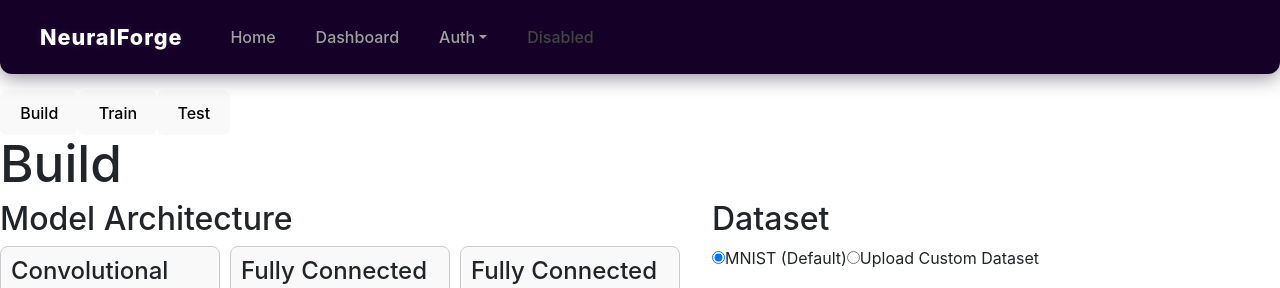
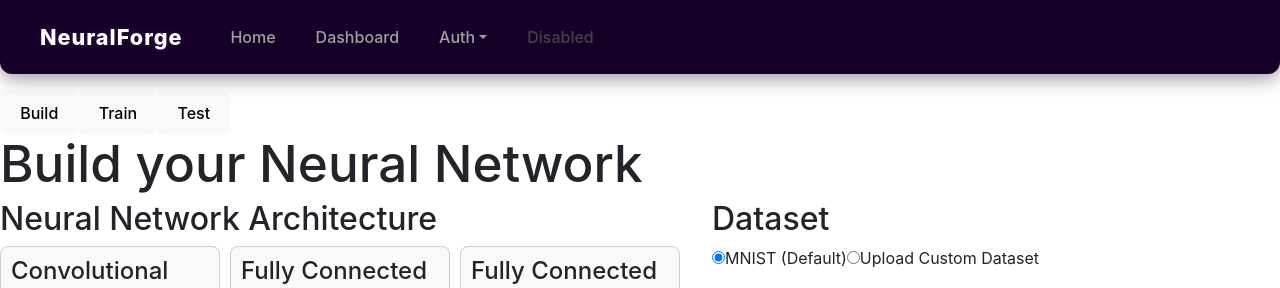
Before and after one commit to kirilexe/NeuralForge, a React (Vite) app in the folder frontend/: page / in a window 1280 px wide. Both pictures are taken after a click on the link "Dashboard". Shown: the top 288 px of the page. Built offline with nearby package versions, Linux system fonts and the light colour scheme; no server answers.

Commit message:
changed some text on the web page

```diff
--- a/frontend/src/components/auth/register/index.tsx
+++ b/frontend/src/components/auth/register/index.tsx
@@ -1,5 +1,7 @@
 import React, { useState } from 'react';
 import { doCreateUserWithEmailAndPassword } from '../../../firebase/auth';
+//@ts-ignore
+import { useAuth } from '../../../contexts/authContext/index';
 
 const RegisterPage: React.FC = () => {
 	const [email, setEmail] = useState('');
@@ -7,6 +9,17 @@ const RegisterPage: React.FC = () => {
 	const [confirmPassword, setConfirmPassword] = useState('');
 	const [error, setError] = useState<string | null>(null);
 	const [success, setSuccess] = useState(false);
+
+	const {currentUser} = useAuth();
+
+	if (currentUser) {
+		return (
+			<div style={{ maxWidth: 400, margin: 'auto', padding: 32, textAlign: 'center' }}>
+				<h2>Already Logged In</h2>
+				<p>You are already signed in. Please log out to register a new account.</p>
+			</div>
+		)
+	}
 
 	const handleRegister = async (e: React.FormEvent) => {
 		e.preventDefault();
--- a/frontend/src/components/dashboard/ModelArchitecture.tsx
+++ b/frontend/src/components/dashboard/ModelArchitecture.tsx
@@ -47,13 +47,9 @@ export default function ModelArchitecture({ layers, setLayers }: ModelArchitectu
     setLayers(layers.filter(layer => layer.id !== idToRemove));
   };
 
-  function saveLayers(){
-    // todo
-  }
-
   return (
     <div>
-      <h2>Model Architecture</h2>
+      <h2>Neural Network Architecture</h2>
       <div style={{ display: 'flex', flexWrap: 'wrap', gap: '10px' }}>
         {layers.map(layer => (
           <LayerConfig
--- a/frontend/src/components/views/build-view.tsx
+++ b/frontend/src/components/views/build-view.tsx
@@ -10,7 +10,7 @@ export default function BuildView() {
 
   return (
     <div>
-      <h1>Build</h1>
+      <h1>Build your Neural Network</h1>
       <div style={{ display: "flex", gap: "2rem" }}>
         <div>
           <ModelArchitecture layers={layers} setLayers={setLayers} />
--- a/frontend/src/components/views/train-view.tsx
+++ b/frontend/src/components/views/train-view.tsx
@@ -75,8 +75,8 @@ export default function TrainView() {
         <div style={{ width: '300px' }}>
           <h2>Training Configuration</h2>
           <div style={{ marginBottom: '15px', border: '1px solid #ddd', padding: '10px', borderRadius: '4px' }}>
-            <p>Model Params (Estimate): **{totalParams.toLocaleString()}**</p>
-            <p>Model Layers: **{layers.length}**</p>
+            <p>Neural Network Params (Estimate): **{totalParams.toLocaleString()}**</p>
+            <p>Neural Network Layers: **{layers.length}**</p>
           </div>
 
           <div style={{ marginBottom: '10px' }}>
```
Also changed, not shown: 1 other file (tests, documents, lock files or other folders).
